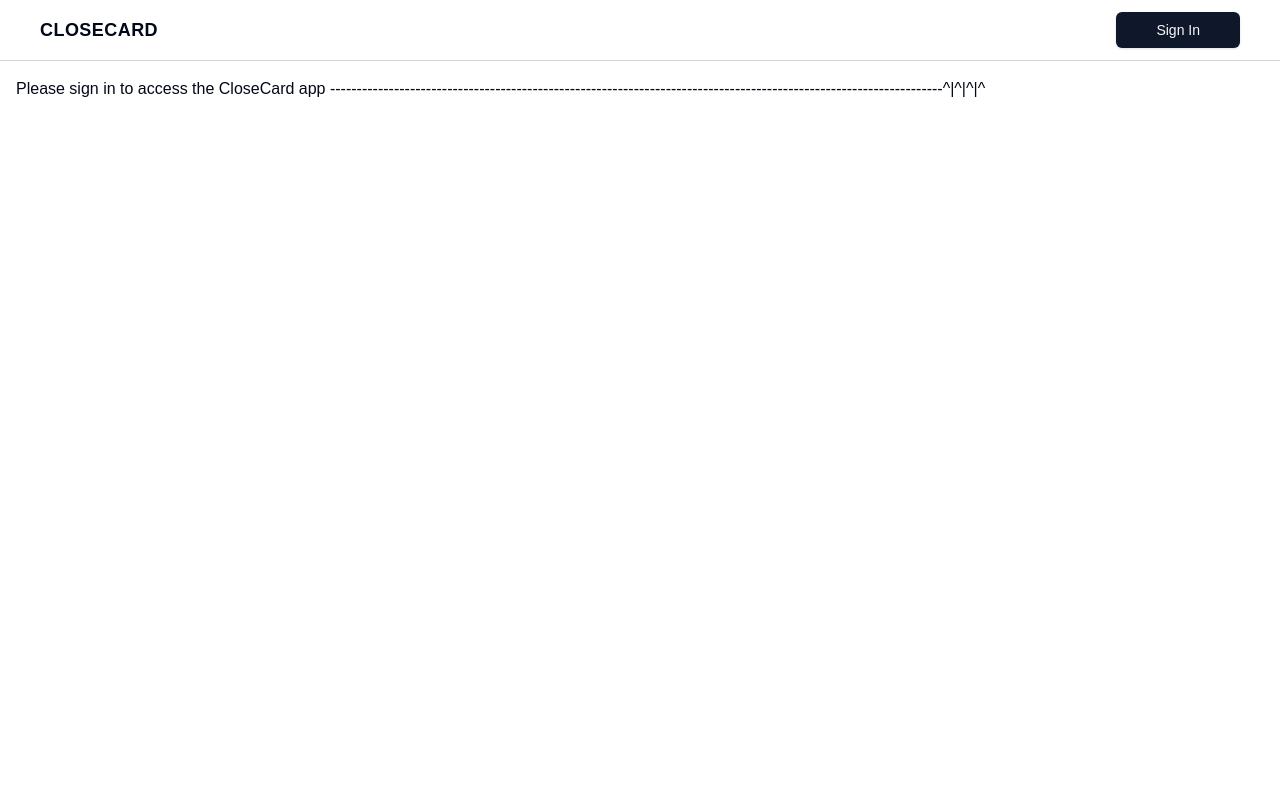
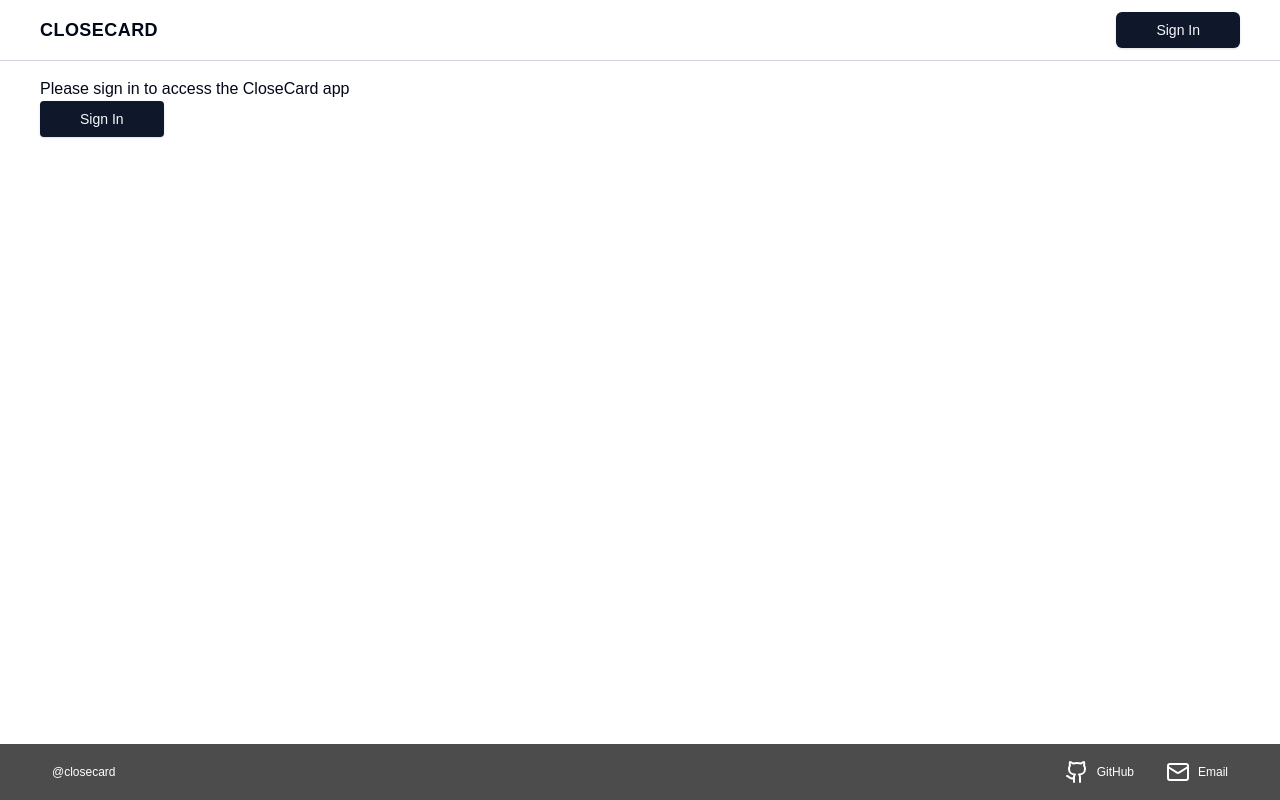
Before and after one commit to hvpham-yorku/CloseCard, a Next.js app in the folder closecard-app/: page / in a window 1280 px wide. Built offline with nearby package versions, Linux system fonts and the light colour scheme; no server answers.

Commit message:
Update routing + Add Footer

```diff
--- a/closecard-app/app/layout.tsx
+++ b/closecard-app/app/layout.tsx
@@ -1,6 +1,5 @@
 import type { Metadata } from "next";
 import "./globals.css";
-import { Header } from "@/components/Header";
 import { ClerkProvider } from "@clerk/nextjs";
 
 
@@ -18,7 +17,6 @@ export default function RootLayout({
     <ClerkProvider>
       <html lang="en">
       <body>
-        <Header />
         {children}
       </body>
     </html>
--- a/closecard-app/app/page.tsx
+++ b/closecard-app/app/page.tsx
@@ -1,18 +1,24 @@
-import { currentUser , User } from "@clerk/nextjs/server";
+import { currentUser } from "@clerk/nextjs/server";
+import Footer from "@/components/Global/Footer";
+import {Header} from "@/components/Global/Header";
+import {SignIn} from "@/components/LandingPage/SignIn";
 
 export default async function Home() {
   const user = await currentUser ();
-  console.log(user);
 
   return (
-    <div className="px -10 p-4">
-      {user ? (
-        <h1>Welcome <span>{user.firstName} {user.lastName}</span></h1>
-      ) : (
-        <h1>
-          Please sign in to access the CloseCard app -------------------------------------------------------------------------------------------------------------------^|^|^|^
-        </h1>
-      )}
+    <div className="flex flex-col min-h-screen">
+      <Header />
+      <main className="flex-grow px-10 p-4">
+        {user ? (
+          <h1>
+            Welcome <span>{user.firstName} {user.lastName}</span>
+          </h1>
+        ) : (
+          <SignIn />
+        )}
+      </main>
+      <Footer />
     </div>
   );
 }
--- /dev/null
+++ b/closecard-app/components/Game/GameEnd/EndingStats.tsx
@@ -0,0 +1,5 @@
+/* Component which displays the stats of the game after it has ended
+* It displays the number of rounds won by each player
+* And then displays a leaderboard of the players based on the number of rounds won
+* Also gives the winner in a popup window
+*/
--- /dev/null
+++ b/closecard-app/components/Game/PlayersBar.tsx
@@ -0,0 +1 @@
+// component to display all Players in the game
--- /dev/null
+++ b/closecard-app/components/Global/Footer.tsx
@@ -0,0 +1,37 @@
+// src/components/global/Footer.js
+"use client";
+
+import React from "react";
+import { Github, Mail } from "lucide-react"; // Import GitHub and Mail icons
+
+export default function Footer() {
+  return (
+    <footer className="bg-black bg-opacity-70 text-white p-4 w-full">
+      <div className="container px-9 mx-auto flex justify-between items-center">
+        <div className="text-xs">
+          <span>@closecard</span>
+        </div>
+        <div className="flex space-x-8 text-xs">
+          <a
+            href="https://github.com/orgs/hvpham-yorku/teams/group_21"
+            target="_blank" rel="noopener noreferrer"
+            className="flex items-center space-x-2 hover:underline"
+          >
+            <Github className="h-6 w-6" />
+            <span>GitHub</span>
+          </a>
+          <a
+            href="mailto:ray116@my.yorku.ca"
+            className="flex items-center space-x-2 hover:underline"
+          >
+            <Mail className="h-6 w-6" />
+            <span>Email</span>
+          </a>
+        </div>
+      </div>
+      {/* {<div className="border-t border-neutral-600 pt-4 mt-4 text-center">
+        <p>© Close Card</p>
+      </div>} */}
+    </footer>
+  );
+}
--- a/closecard-app/components/Header.tsx
+++ b/closecard-app/components/Global/Header.tsx
@@ -1,7 +1,7 @@
 import React from 'react'
-import { Button } from './ui/button'
+import { Button } from '../ui/button'
 import { currentUser } from '@clerk/nextjs/server'
-import { ClerkLoaded, SignedIn, SignInButton, UserButton } from '@clerk/nextjs';
+import { ClerkLoaded, SignInButton, UserButton } from '@clerk/nextjs';
 
 //make the below async
 export const Header = async () => {
--- /dev/null
+++ b/closecard-app/components/LandingPage/SignIn.tsx
@@ -0,0 +1,14 @@
+// a component for clients to sign in where u clicks signin button to sign in
+import React from 'react'
+import { Button } from '../ui/button'
+
+export const SignIn = () => {
+  return (
+    <div>
+      <h1>
+        Please sign in to access the CloseCard app
+      </h1>
+      <Button className='px-10 rounded-sm'>Sign In</Button>
+    </div>
+  )
+}
--- /dev/null
+++ b/closecard-app/components/ui/input.tsx
@@ -0,0 +1,22 @@
+import * as React from "react"
+
+import { cn } from "@/lib/utils"
+
+const Input = React.forwardRef<HTMLInputElement, React.ComponentProps<"input">>(
+  ({ className, type, ...props }, ref) => {
+    return (
+      <input
+        type={type}
+        className={cn(
+          "flex h-9 w-full rounded-md border border-input bg-transparent px-3 py-1 text-base shadow-sm transition-colors file:border-0 file:bg-transparent file:text-sm file:font-medium file:text-foreground placeholder:text-muted-foreground focus-visible:outline-none focus-visible:ring-1 focus-visible:ring-ring disabled:cursor-not-allowed disabled:opacity-50 md:text-sm",
+          className
+        )}
+        ref={ref}
+        {...props}
+      />
+    )
+  }
+)
+Input.displayName = "Input"
+
+export { Input }
--- /dev/null
+++ b/closecard-app/components/ui/textarea.tsx
@@ -0,0 +1,22 @@
+import * as React from "react"
+
+import { cn } from "@/lib/utils"
+
+const Textarea = React.forwardRef<
+  HTMLTextAreaElement,
+  React.ComponentProps<"textarea">
+>(({ className, ...props }, ref) => {
+  return (
+    <textarea
+      className={cn(
+        "flex min-h-[60px] w-full rounded-md border border-input bg-transparent px-3 py-2 text-base shadow-sm placeholder:text-muted-foreground focus-visible:outline-none focus-visible:ring-1 focus-visible:ring-ring disabled:cursor-not-allowed disabled:opacity-50 md:text-sm",
+        className
+      )}
+      ref={ref}
+      {...props}
+    />
+  )
+})
+Textarea.displayName = "Textarea"
+
+export { Textarea }
--- a/closecard-app/package.json
+++ b/closecard-app/package.json
@@ -13,6 +13,7 @@
     "@radix-ui/react-slot": "^1.1.0",
     "class-variance-authority": "^0.7.0",
     "clsx": "^2.1.1",
+    "emailjs-com": "^3.2.0",
     "lucide-react": "^0.456.0",
     "next": "15.0.3",
     "react": "19.0.0-rc-66855b96-20241106",
```
Also changed, not shown: 1 other file (tests, documents, lock files or other folders).
